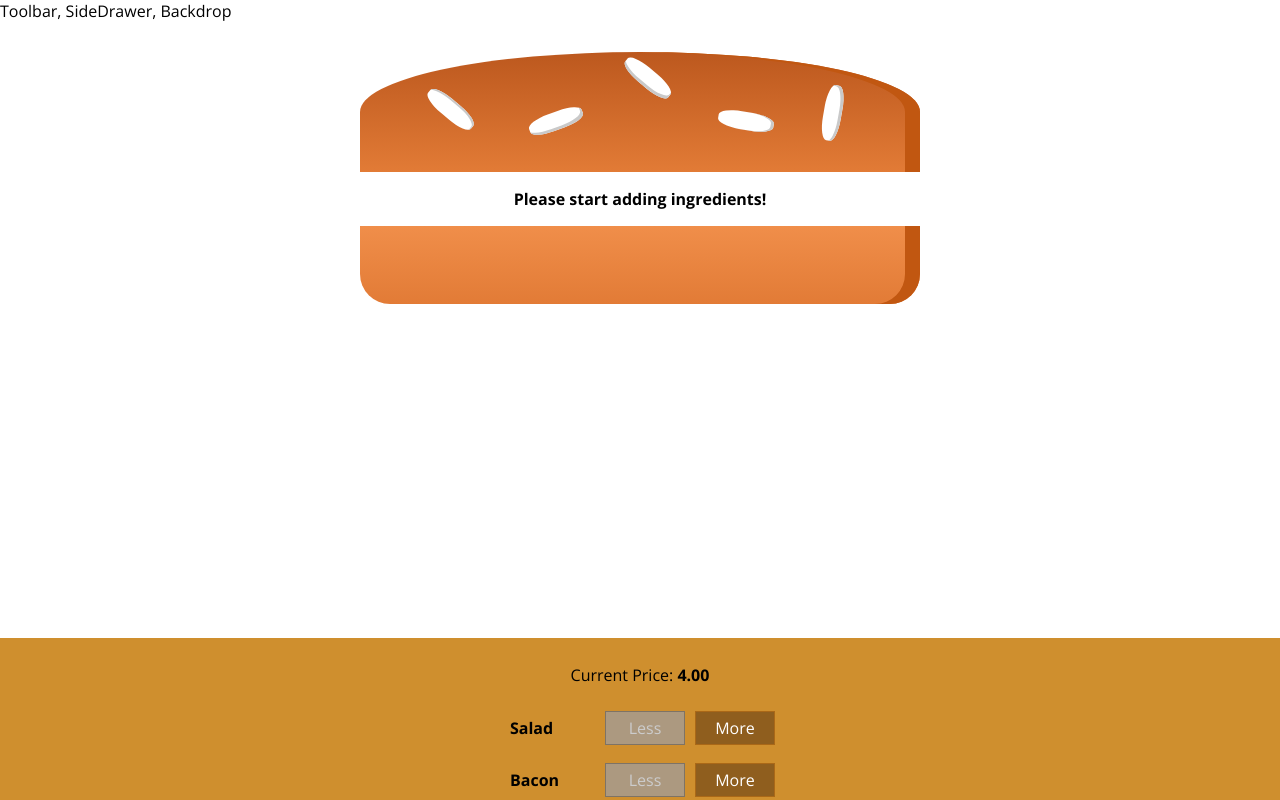
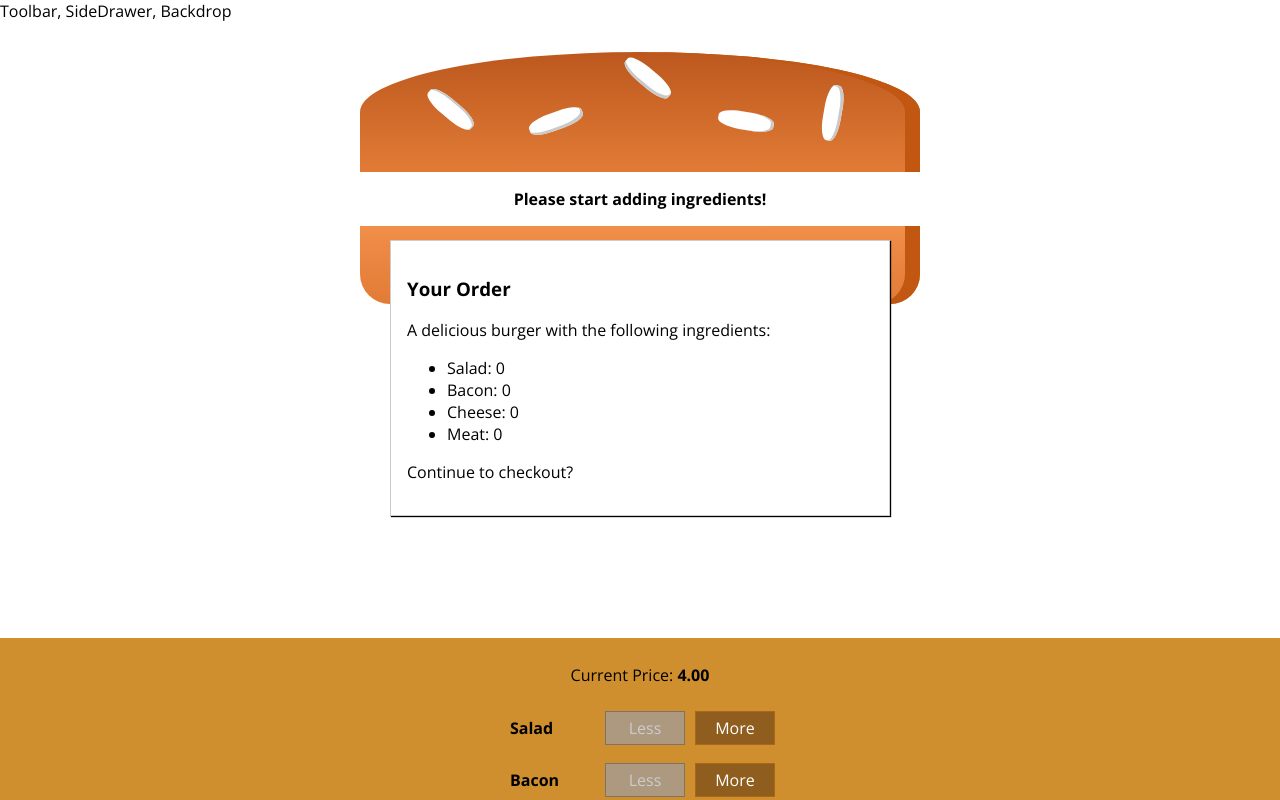
Before and after one commit to nym1k/burger-builder-v1, a React (Create React App) app: page / in a window 1280 px wide. Shown: the top 800 px of the page. Built offline with nearby package versions, Linux system fonts and the light colour scheme.

Commit message:
Added order now button, and order summary modal

```diff
--- a/src/components/Burger/BuildControls/BuildControls.js
+++ b/src/components/Burger/BuildControls/BuildControls.js
@@ -22,6 +22,9 @@
         disabled={props.disabled[ctrl.type]}
       />
     ))}
+    <button
+      className={classes.OrderButton}
+      disabled={!props.purchasable}>ORDER NOW</button>
   </div>
 );
 
--- /dev/null
+++ b/src/components/Burger/OrderSummary/OrderSummary.js
@@ -0,0 +1,26 @@
+import React from 'react';
+
+import Aux from '../../../hoc/Auxiliary';
+
+const orderSummary = (props) => {
+  const ingredientsSummary = Object.keys(props.ingredients)
+    .map(igKey => {
+      return (
+        <li key={igKey}>
+          <span style={{textTransform: 'capitalize'}}>{igKey}</span>: {props.ingredients[igKey]}
+        </li>)
+    });
+
+  return (
+    <Aux>
+      <h3>Your Order</h3>
+      <p>A delicious burger with the following ingredients:</p>
+      <ul>
+        {ingredientsSummary}
+      </ul>
+      <p>Continue to checkout?</p>
+    </Aux>
+  )
+}
+
+export default orderSummary;
--- /dev/null
+++ b/src/components/UI/Modal/Modal.js
@@ -0,0 +1,11 @@
+import React from 'react';
+
+import classes from './Modal.module.css';
+
+const modal = (props) => (
+  <div className={classes.Modal}>
+    {props.children}
+  </div>
+);
+
+export default modal;
--- /dev/null
+++ b/src/components/UI/Modal/Modal.module.css
@@ -0,0 +1,20 @@
+.Modal {
+    position: fixed;
+    z-index: 500;
+    background-color: white;
+    width: 70%;
+    border: 1px solid #ccc;
+    box-shadow: 1px 1px 1px black;
+    padding: 16px;
+    left: 15%;
+    top: 30%;
+    box-sizing: border-box;
+    transition: all 0.3s ease-out;
+}
+
+@media (min-width: 600px) {
+    .Modal {
+        width: 500px;
+        left: calc(50% - 250px);
+    }
+}
--- a/src/containers/BurgerBuilder/BurgerBuilder.js
+++ b/src/containers/BurgerBuilder/BurgerBuilder.js
@@ -3,6 +3,8 @@
 import Aux from '../../hoc/Auxiliary';
 import Burger from '../../components/Burger/Burger';
 import BuildControls from '../../components/Burger/BuildControls/BuildControls';
+import Modal from '../../components/UI/Modal/Modal';
+import OrderSummary from '../../components/Burger/OrderSummary/OrderSummary';
 
 const INGREDIENT_PRICES = {
   salad: 0.5,
@@ -19,7 +21,19 @@
       cheese: 0,
       meat: 0
     },
-    totalPrice: 4
+    totalPrice: 4,
+    purchasable: false
+  }
+
+  updatePurchaseState (ingredients) {
+    const sum = Object.keys(ingredients)
+      .map(igKey => {
+        return ingredients[igKey]
+      })
+      .reduce((sum, el) => {
+        return sum + el;
+      }, 0);
+    this.setState({purchasable: sum > 0});
   }
 
   addIngredientHandler = (type) => {
@@ -33,6 +47,7 @@
     const oldPrice = this.state.totalPrice;
     const newPrice = oldPrice + priceAddition;
     this.setState({totalPrice: newPrice, ingredients: updatedIngredients})
+    this.updatePurchaseState(updatedIngredients);
   }
 
   removeIngredientHandler = (type) => {
@@ -49,6 +64,7 @@
     const oldPrice = this.state.totalPrice;
     const newPrice = oldPrice - priceDeduction;
     this.setState({ totalPrice: newPrice, ingredients: updatedIngredients })
+    this.updatePurchaseState(updatedIngredients);
   }
 
   render () {
@@ -60,11 +76,15 @@
     }
     return (
       <Aux>
+        <Modal>
+          <OrderSummary ingredients={this.state.ingredients} />
+        </Modal>
         <Burger ingredients={this.state.ingredients} />
         <BuildControls
           ingredientAdded={this.addIngredientHandler}
           ingredientRemoved={this.removeIngredientHandler}
           disabled={disabledInfo}
+          purchasable={this.state.purchasable}
           price={this.state.totalPrice}
         />
       </Aux>
```
Also changed, not shown: src/components/UI/Backdrop/Backdrop.js (added).
